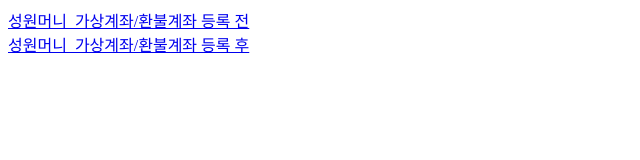
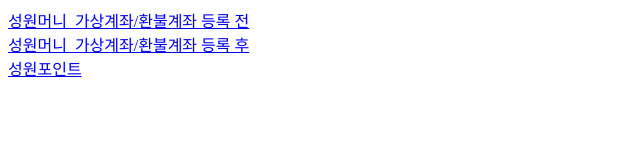
Before and after one commit to jeonghyegene/sw-mobile, a plain HTML site: page index.html in a window 1280 px wide. Shown: the whole page, without its empty margins (0-640 px from the left). Drawn offline with Linux system fonts and the light colour scheme.

Commit message:
Update index.html

```diff
--- a/index.html
+++ b/index.html
@@ -7,6 +7,7 @@
 </head>
 <body>
     <a href="sungwon_money_01(default).html">성원머니_가상계좌/환불계좌 등록 전</a><br>
-    <a href="sungwon_money_01.html">성원머니_가상계좌/환불계좌 등록 후</a>
+    <a href="sungwon_money_01.html">성원머니_가상계좌/환불계좌 등록 후</a><br>
+    <a href="sungwon_point.html">성원포인트</a><br>
 </body>
 </html>
```
